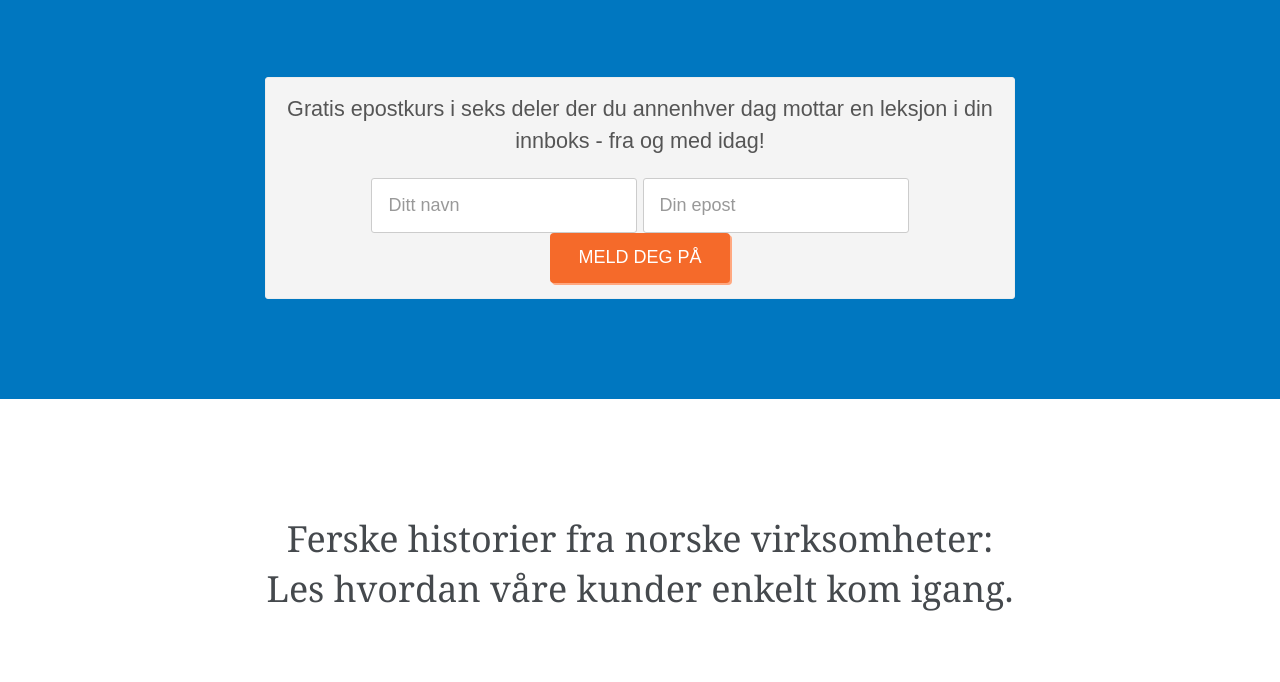
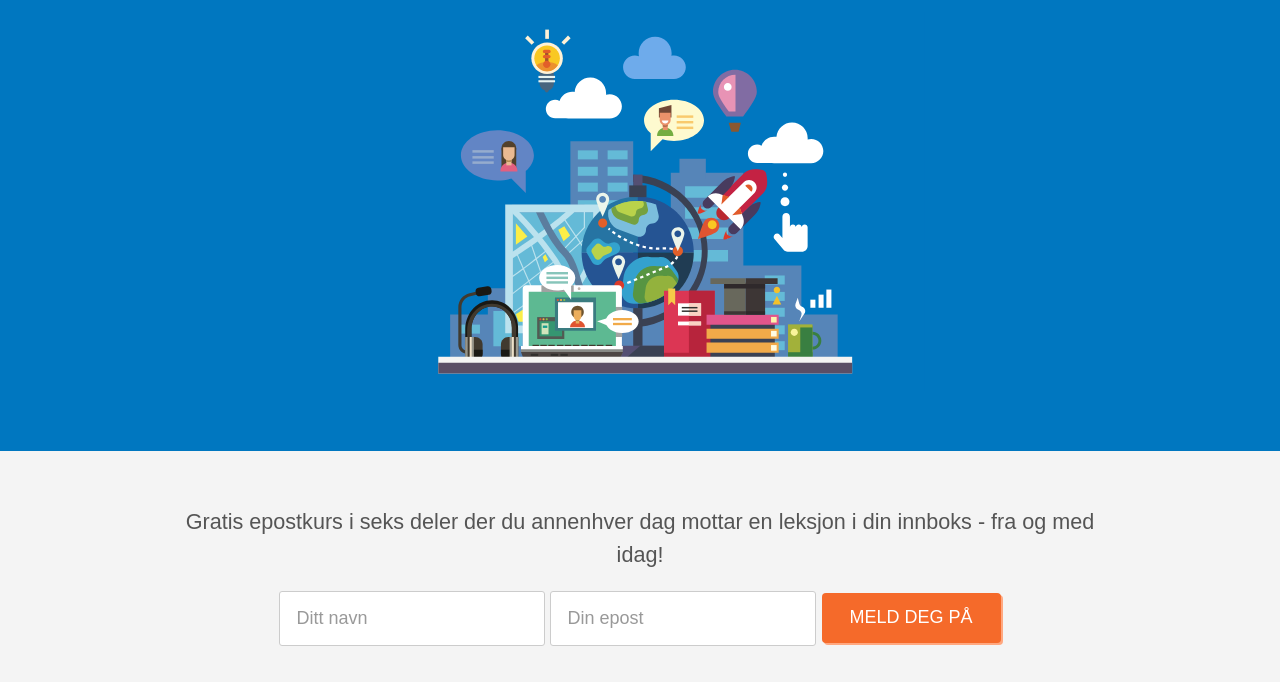
Before and after one commit to troubalex/ls-skole, a plain HTML site: page index.html in a window 1280 px wide. Shown: the part 248-930 px from the top of the page. Drawn offline with Linux system fonts and the light colour scheme; a small style sheet from the web is missing; a web font is replaced by a local one.

Commit message:
Changed hero area around, and moved sign-up below. :coffee:

```diff
--- a/css/style.css
+++ b/css/style.css
@@ -91,6 +91,9 @@ box-shadow: none;
 	background:#f4f4f4;
 	margin-top:40px;
 }
+.sign-up {
+	margin-top: 0;
+}
 .has-no-margin {
 	margin:0;
 }
@@ -162,6 +165,12 @@ h5, h6, p { font-size: 1.2em; }
 	text-transform: uppercase;
 }
 
+.header-img {
+	display: inline-block;
+	width: 50%;
+	margin: 0 auto 0 auto;
+}
+
 /*animation ends*/
 
 .logo {
@@ -216,7 +225,6 @@ h5, h6, p { font-size: 1.2em; }
 .contact-form .mini-title {
 	margin-bottom:20px;
 	line-height:1.5;
-	color:#FFF;
 	text-shadow: none;
 	color: #555;
 }
@@ -447,7 +455,6 @@ background: #FCF9F5;
 
 .light .contact-form {
 background: #F4F4F4;
-border: 1px solid #EDEDED;
  }
 
 .light .form-control {
--- a/index.html
+++ b/index.html
@@ -73,14 +73,23 @@
     <div class="logo"> <a href="http://iterate.no"><img src="images/iterate-logo.png" alt="Iterate Logo"></a> </div>
     <!-- Hero Title -->
     <h1 class="main-title has-margin-top">Lean Startup Skolen</h1>
+
     <!-- Sub Title -->
-    <h2 class="sub-title has-margin-bottom">Kurset for deg som trenger praktiske råd for å lykkes med Lean Startup.</h2>
+    <h2 class="sub-title">Kurset for deg som trenger praktiske råd for å lykkes med Lean Startup.</h2>
 
-    <!-- Quick Features and form -->
+    <img src="images/header.svg" alt="Header image" title="Science!" class="header-img">
+
+  </div>
+</main>
+<!-- // Parallax Header Ends -->
+
+<!-- Form -->
+<div class="highlight sign-up">
+  <div class="container">
     <div class="row has-padding-top has-margin-bottom light">
 
     <!-- Signup form -->
-      <div class="col-xs-10 col-xs-offset-1 col-sm-8 col-sm-offset-2 col-md-8 col-md-offset-2">
+      <div class="col-xs-10 col-xs-offset-1 col-sm-10 col-sm-offset-1 col-md-10 col-md-offset-1">
         <div class="contact-form">
           <p class="mini-title">Gratis epostkurs i seks deler der du annenhver dag mottar en leksjon i din innboks - fra og med idag!</p>
             <form class="form-inline validate" action="//iterate.us1.list-manage.com/subscribe/post?u=7f8b49c57e6b6a6607e6c7749&amp;id=669f39e984" method="post" id="mc-embedded-subscribe-form" name="mc-embedded-subscribe-form" target="_blank" novalidate>
@@ -103,13 +112,10 @@
         </div>
       </div>
       <!-- // Contact  form Ends -->
-
     </div>
   </div>
+</div>
 
-
-</main>
-<!-- // Parallax Header Ends -->
 <!-- Container -->
 <div class="container" id="explore">
 
```
